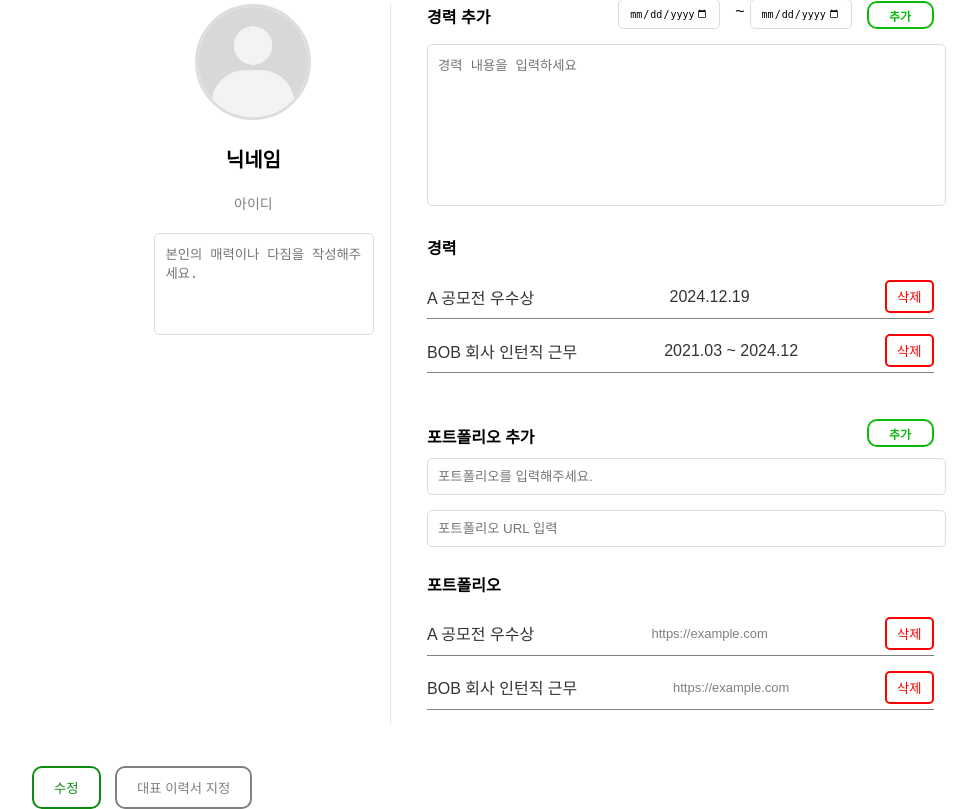
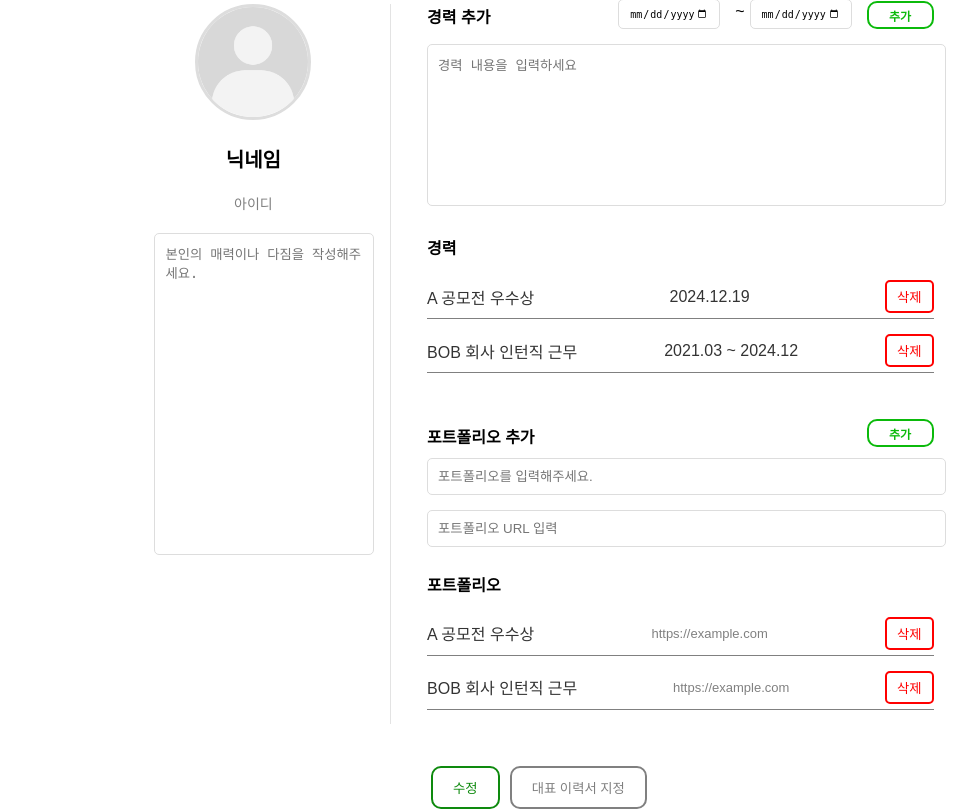
Before and after one commit to your-na/BOB, a Spring Boot app: page /contest in a window 1280 px wide. Shown: the part 166-975 px from the top of the page, without its empty margins (96-1073 px from the left). Run offline with Spring Boot 4, Linux system fonts and the light colour scheme.

Commit message:
이력서 관리 수정 완료( 추후 백 작업 후 수정 예정)

```diff
--- a/src/main/resources/static/css/resume.css
+++ b/src/main/resources/static/css/resume.css
@@ -64,7 +64,7 @@ body {
 
 .profile-info .introduction {
     width: 100%;
-    height: 80px;
+    height: 300px;
     margin-top: 10px;
     padding: 10px;
     border: 1px solid #ddd;
@@ -185,6 +185,11 @@ body {
     cursor: pointer;
 }
 
+.wow {
+    display: flex;
+    justify-content: center;
+}
+
 .save-button, .default-button {
     padding: 10px 20px;
     margin-top: 20px;
--- a/src/main/resources/templates/resume.html
+++ b/src/main/resources/templates/resume.html
@@ -89,9 +89,9 @@
         </div>
     </div>
 </div>
-
-<button class="save-button">수정</button>
-<button class="default-button">대표 이력서 지정</button>
-
+<div class="wow">
+    <button class="save-button">수정</button>
+    <button class="default-button">대표 이력서 지정</button>
+</div>
 </body>
 </html>
```
